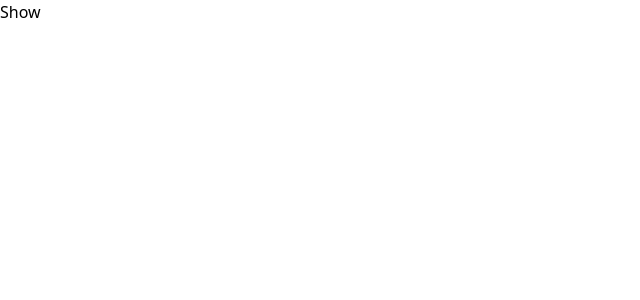
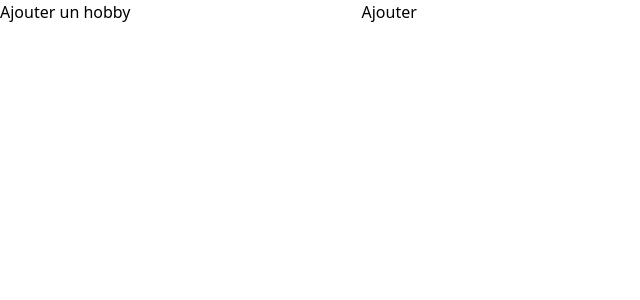
Before and after one commit to ludovicanselin/react-nexa, a React (Vite) app: page / in a window 1280 px wide. Shown: the top 300 px of the page, without its empty margins (0-640 px from the left). Built offline with nearby package versions, Linux system fonts and the light colour scheme.

Commit message:
feat: add hobby management with input and state handling
Refactor `Hobbies` to manage its state using hooks and enable adding hobbies through a form. Updated `App` and `User` components to pass state to `Hobbies` and ensure proper integration.

```diff
--- a/src/App.jsx
+++ b/src/App.jsx
@@ -1,11 +1,15 @@
-import Menu from "./components/containers/menu/Menu.jsx";
+import Hobbies from "./components/containers/user/Hobbies.jsx";
+import {useState} from "react";
 
 function App() {
+
+    const hobbiesState = useState([])
+
     return (
         <>
             <main>
                 <section>
-                    <Menu />
+                    <Hobbies state={hobbiesState} />
                 </section>
             </main>
         </>
--- a/src/components/containers/user/Hobbies.jsx
+++ b/src/components/containers/user/Hobbies.jsx
@@ -1,14 +1,35 @@
 import PropTypes from "prop-types";
+import {useState} from "react";
 
 Hobbies.propTypes = {
-    value: PropTypes.array.isRequired
+    state: PropTypes.element.isRequired
 }
 
-function Hobbies({value}) {
+function Hobbies({state: [hobbies, setHobbies]}) {
+
+    const [hobbyInputValue, setHobbyInputValue] = useState("");
+
+    function onSubmit(e) {
+        e.preventDefault();
+        if (hobbyInputValue.trim() === "") {
+            alert("Le champ est vide !");
+            return;
+        }
+        setHobbies([...hobbies, hobbyInputValue]);
+        setHobbyInputValue("");
+    }
+
     return (
-        <ul>
-            {value && value.map(hobby => <li key={hobby}>{hobby}</li>)}
-        </ul>
+        <>
+            <form onSubmit={onSubmit}>
+                <label>Ajouter un hobby</label>
+                <input type="text" value={hobbyInputValue} onChange={e => setHobbyInputValue(e.target.value)}/>
+                <button type={"submit"}>Ajouter</button>
+            </form>
+            <ul>
+                {hobbies && hobbies.map(hobby => <li key={hobby}>{hobby}</li>)}
+            </ul>
+        </>
     );
 }
 
--- a/src/components/containers/user/User.jsx
+++ b/src/components/containers/user/User.jsx
@@ -13,7 +13,7 @@ function User({firstname, lastname, age, hobbies}) {
     return (
         <>
             <FullName firstname={firstname} lastname={lastname} age={age} />
-            <Hobbies value={hobbies} />
+            <Hobbies state={hobbies} />
         </>
     );
 }
```
